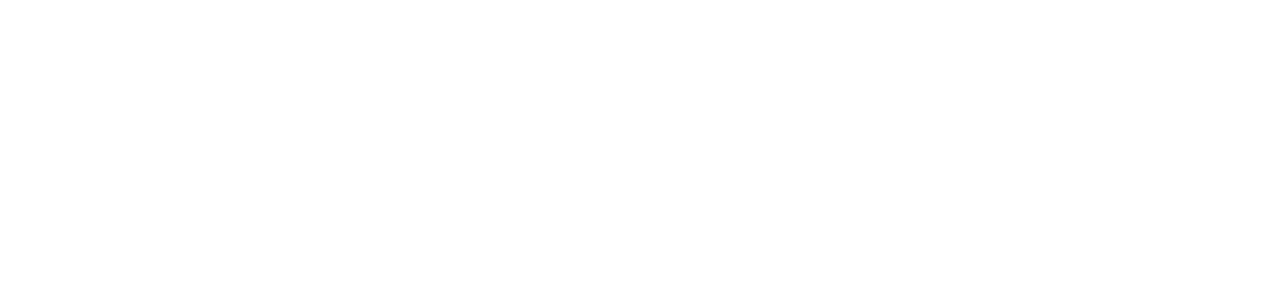
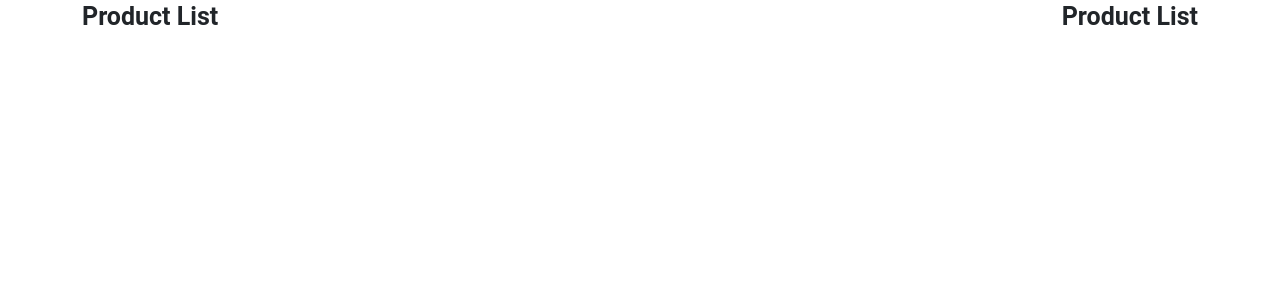
Before and after one commit to TarekMahmoud175/e-commerce-task-front, a React (Create React App) app: page / in a window 1280 px wide. Shown: the top 300 px of the page. Built offline with nearby package versions, Linux system fonts and the light colour scheme.

Commit message:
added routing

```diff
--- a/package.json
+++ b/package.json
@@ -3,7 +3,11 @@
   "version": "0.1.0",
   "private": true,
   "dependencies": {
+    "@emotion/react": "^11.10.0",
+    "@emotion/styled": "^11.10.0",
     "@material-ui/core": "^4.12.4",
+    "@mui/material": "^5.10.2",
+    "@mui/styled-engine-sc": "^5.10.1",
     "@testing-library/jest-dom": "^5.16.5",
     "@testing-library/react": "^13.3.0",
     "@testing-library/user-event": "^13.5.0",
@@ -11,7 +15,9 @@
     "react": "^18.2.0",
     "react-bootstrap": "^2.5.0",
     "react-dom": "^18.2.0",
+    "react-router-dom": "^6.3.0",
     "react-scripts": "5.0.1",
+    "styled-components": "^5.3.5",
     "web-vitals": "^2.1.4"
   },
   "scripts": {
--- a/src/App.js
+++ b/src/App.js
@@ -1,9 +1,10 @@
-import './App.css';
+import "./App.css";
+import Router from "./router";
 
 function App() {
   return (
     <div className="App">
-
+      <Router />
     </div>
   );
 }
--- a/src/index.js
+++ b/src/index.js
@@ -1,13 +1,14 @@
 import React from 'react';
 import ReactDOM from 'react-dom/client';
 import './index.css';
-import App from './App';
 import reportWebVitals from './reportWebVitals';
+import Router from './router';
+
 
 const root = ReactDOM.createRoot(document.getElementById('root'));
 root.render(
   <React.StrictMode>
-    <App />
+    <Router />
   </React.StrictMode>
 );
 
--- a/src/pages/product-add/index.js
+++ b/src/pages/product-add/index.js
@@ -0,0 +1,11 @@
+import React from 'react';
+
+const AddProduct = () => {
+    return (
+        <div>
+
+        </div>
+    );
+}
+
+export default AddProduct;
--- a/src/pages/products-list/index.js
+++ b/src/pages/products-list/index.js
@@ -0,0 +1,22 @@
+import React from "react";
+import Styles from "./list.module.css";
+import Text from "../../components/text";
+
+const ProductList = () => {
+  return (
+    <div>
+      <div className="container">
+        <div className="row justify-content-between">
+          <div className="col">
+            <Text className={`${Styles.pageTitle}`}>Product List</Text>
+          </div>
+          <div className="col d-flex justify-content-end">
+            <Text className={`${Styles.pageTitle}`}>Product List</Text>
+          </div>
+        </div>
+      </div>
+    </div>
+  );
+};
+
+export default ProductList;
--- a/src/pages/products-list/list.module.css
+++ b/src/pages/products-list/list.module.css
@@ -0,0 +1,4 @@
+.pageTitle {
+  font-size: var(--fs-30) !important;
+  font-weight: 600 !important;
+}
--- /dev/null
+++ b/src/router.js
@@ -0,0 +1,18 @@
+import React from "react";
+import { BrowserRouter, Routes, Route } from "react-router-dom";
+import ProductList from "./pages/products-list";
+import AddProduct from "./pages/product-add";
+
+const Router = () => {
+  return (
+    <BrowserRouter>
+      <Routes>
+        <Route exact path="/" element={<ProductList />}></Route>
+        <Route exact path="/productlist" element={<ProductList />}></Route>
+        <Route exact path="/addproduct" element={<AddProduct />}></Route>
+      </Routes>
+    </BrowserRouter>
+  );
+};
+
+export default Router;
```
Also changed, not shown: 1 other file (tests, documents, lock files or other folders).
